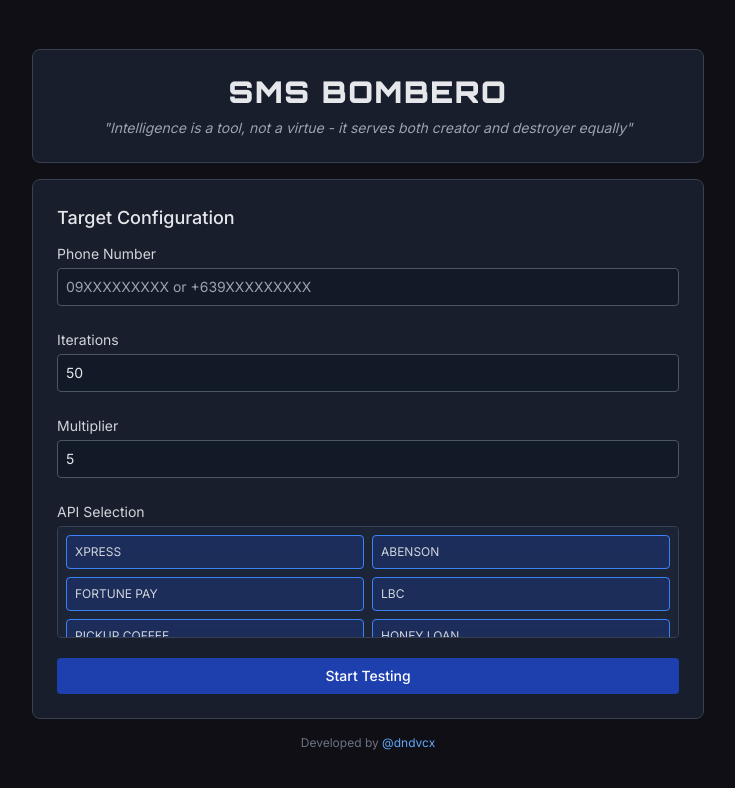
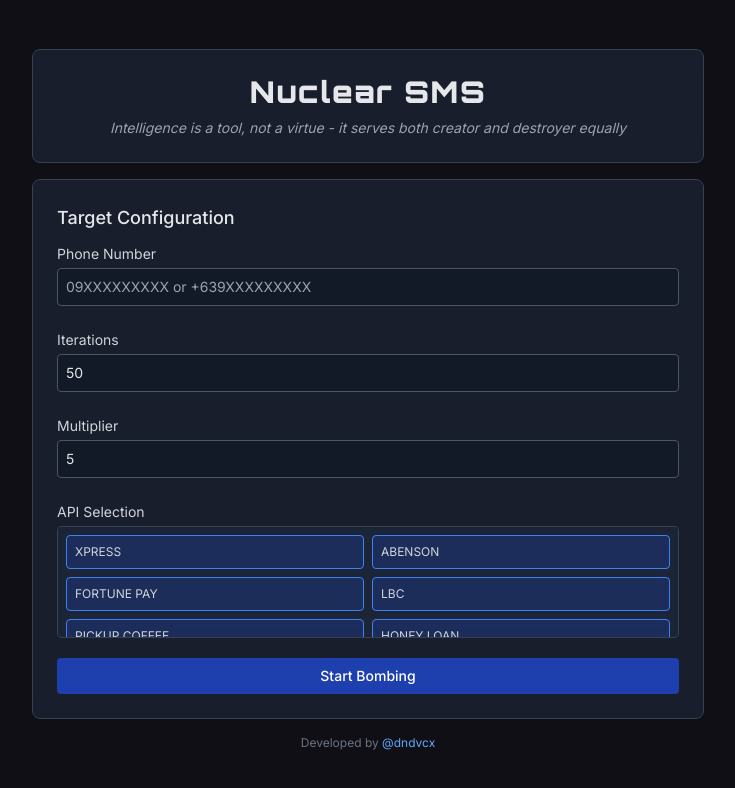
Before and after one commit to NefariousNGGA/SMS-BRATATATA, a website: page index.html in a window 1280 px wide. Shown: the whole page, without its empty margins (272-1007 px from the left). Drawn offline with nearby package versions, Linux system fonts and the light colour scheme.

Commit message:
Update index.html

```diff
--- a/index.html
+++ b/index.html
@@ -3,7 +3,7 @@
 <head>
     <meta charset="UTF-8">
     <meta name="viewport" content="width=device-width, initial-scale=1.0">
-    <title>SMS Bombero</title>
+    <title>Nuclear SMS</title>
     <script src="https://cdn.tailwindcss.com"></script>
     <link href="https://fonts.googleapis.com/css2?family=Inter:wght@300;400;500;600&display=swap" rel="stylesheet">
     <link href="https://fonts.googleapis.com/css2?family=Orbitron:wght@400;700;900&display=swap" rel="stylesheet">
@@ -71,8 +71,8 @@
     <div class="w-full max-w-2xl">
         <!-- Header -->
         <div class="card rounded-lg p-6 mb-4 text-center">
-            <h1 class="doom-font text-3xl text-gray-200 mb-2 tracking-wider">SMS BOMBERO</h1>
-            <p class="text-gray-400 text-sm italic">"Intelligence is a tool, not a virtue - it serves both creator and destroyer equally"</p>
+            <h1 class="doom-font text-3xl text-gray-200 mb-2 tracking-wider">Nuclear SMS</h1>
+            <p class="text-gray-400 text-sm italic">Intelligence is a tool, not a virtue - it serves both creator and destroyer equally</p>
         </div>
 
         <!-- Configuration -->
@@ -126,7 +126,7 @@
             </div>
 
             <button onclick="startTest()" id="start-button" class="btn-primary w-full p-2 rounded text-sm font-medium mt-2">
-                Start Testing
+                Start Bombing
             </button>
         </div>
 
```
